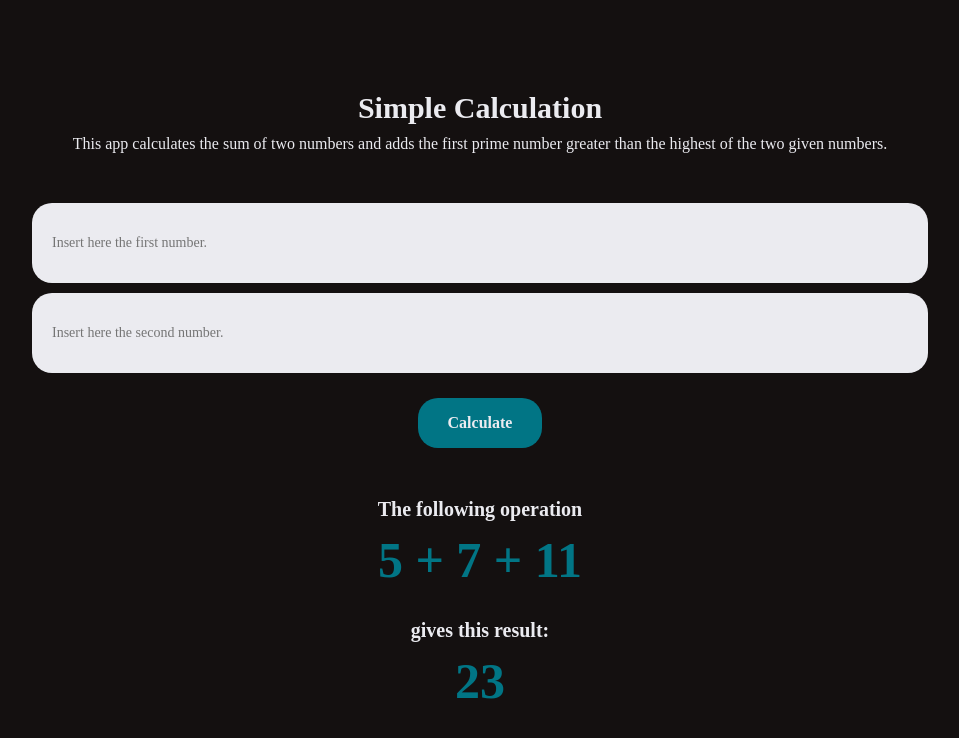
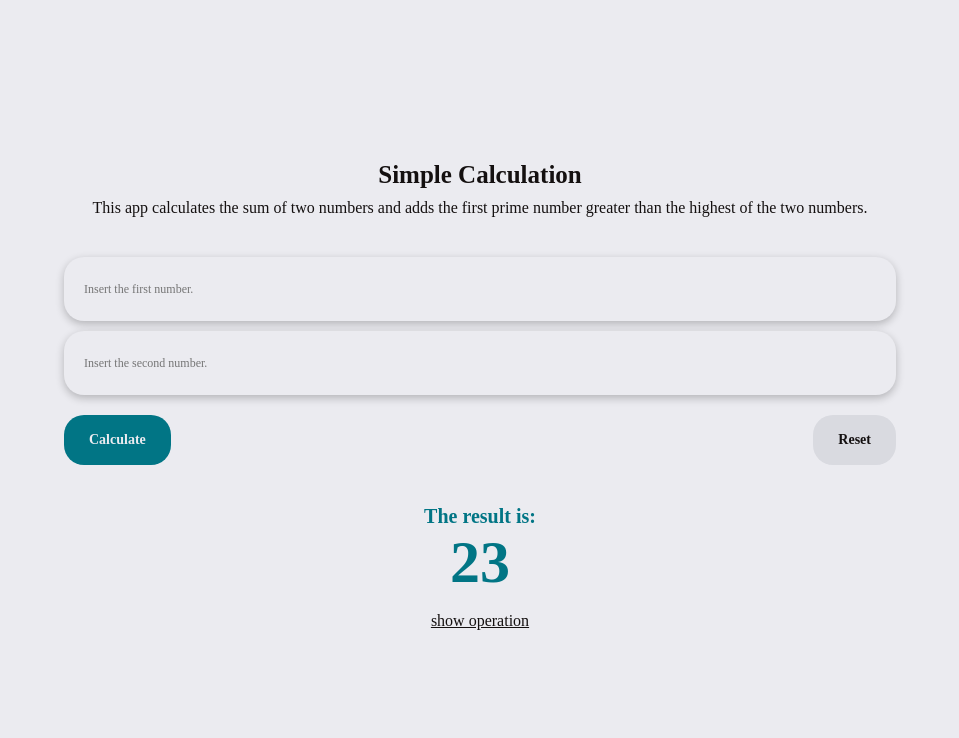
Before and after one commit to elenaguaita/simple-calculation-app, a website: page public/index.html in a window 1280 px wide. Shown: the whole page, without its empty margins (160-1119 px from the left). Drawn offline with Linux system fonts and the light colour scheme.

Commit message:
Update HTML/CSS with reset button and show operation option

```diff
--- a/public/index.html
+++ b/public/index.html
@@ -9,24 +9,32 @@
 <body class="flc">
     <div class="header flc">
         <h1 class="app-title">Simple Calculation</h1>
-        <p class="app-scope">This app calculates the sum of two numbers and adds the first prime number greater than the highest of the two given numbers.</p>
+        <p class="app-scope">This app calculates the sum of two numbers and adds the first prime number greater than the highest of the two numbers.</p>
     </div>
     <div class="calculation flc">
         <div class="input-box flc">
-            <input type="number" placeholder="Insert here the first number.">
-            <input type="number" placeholder="Insert here the second number.">
+            <input type="number" placeholder="Insert the first number.">
+            <input type="number" placeholder="Insert the second number.">
         </div>
-        <button id="calculate-btn" class="btn">Calculate</button>
+        <div class="btn-box flr">
+            <button id="calculate-btn" class="btn">Calculate</button>
+            <button id="reset-btn" class="btn">Reset</button>
+        </div>
+
     </div>
     <div class="result flc"> <!-- content added with js -->
-        <h3>The following operation</h3>
-        <p class="result-operation">5 + 7 + 11
-            <!-- insert here the operation -->
-        </p>
-        <h3>gives this result:</h3>
-        <p class="result-number">23
+        <div class="result-box flc">
+            <p>The result is:</p>
+            <h1 id="result">23
             <!-- insert here the result -->
-        </p>
+            </h1>
+        </div>
+        <div class="operation-box flc">
+            <p class="operation-btn">show operation</p>
+            <p class="operation">5 + 7 + 11
+                <!-- insert here the operation -->
+            </p>
+        </div>
     </div>
 </body>
 </html>
--- a/public/style.scss
+++ b/public/style.scss
@@ -1,6 +1,6 @@
 $main_color: #017585;
-$bg_color: #141010;
-$text_color: #ebebf0;
+$text_color: #141010;
+$bg_color: #ebebf0;
 
 // flexbox setup
 @mixin flexbox($dir) {
@@ -29,70 +29,94 @@ $text_color: #ebebf0;
 body {
     width: 100vw;
     height: 100vh;
-    padding: 10vh 10vw;
+    padding: 25px 10vw;
 
     background-color: $bg_color;
     color: $text_color;
     font-family: "Pangram";
 
     .header {
-        margin-bottom: 50px;
+        margin-bottom: 5vh;
+        padding-top: 5vh;
 
         .app-title {
             margin-bottom: 10px;
-            font-size: 30px;
+            font-size: 25px;
         }
         .app-scope {
             width: 70vw;
             text-align: center;
-            font-weight: 300;
         }
     }
     .calculation {
-        margin-bottom: 50px;
+        margin-bottom: 5vh;
 
         .input-box > input {
-            height: 10vh;
-            width: 70vw;
+            height: 8vh;
+            width: 65vw;
             padding: 20px;
+            margin-bottom: 10px;
 
-            background-color: $text_color;
-            color: $bg_color;
-            font-size: 14px;
+            background-color: $bg_color;
+            color: $text_color;
+            font-size: 12px;
             font-family: "Pangram";
             border: none;
             border-radius: 20px;
+            box-shadow: rgba(0, 0, 0, 0.24) 0px 3px 8px;
+        }
+        .btn-box {
+            width: 65vw;
+            justify-content: space-between;
 
-            &:first-child{
-                margin-bottom: 10px;
-            }
-        }
             .btn {
-            margin-top: 25px;
                 height: 50px;
-            max-width: 50vw;
-            padding: 0px 30px;
+                padding: 0px 25px;
+                margin-top: 10px;
                 border: none;
                 border-radius: 20px;
                 background-color: $main_color;
-            color: $text_color;
-            font-size: 16px;
+                color: $bg_color;
+                font-size: 14px;
                 font-weight: 600;
                 font-family: "Pangram";
+
+                &:last-child {
+                    margin-left: 10px;
+                    background-color: #D9DAE0;
+                    color: $text_color;
+                }
+            }
         }
     }
     .result {
-        h3 {
+
+        .result-box {
+            margin-bottom: 15px;
+            p {
+                font-size: 20px;
+                font-weight: 600;
+                color: $main_color;
+            }
+            h1 {
+                font-size: 60px;
+                color: $main_color;
+            }
+        }
+        .operation-box {
+            margin-bottom: 2vh;
+
+            .operation-btn {
                 margin-bottom: 10px;
+                text-decoration: underline;
+            }
+
+            .operation {
                 font-size: 20px;
-        }
-        p {
-            font-size: 50px;
-            color: $main_color;
                 font-weight: 600;
-        }
-        .result-operation {
-            margin-bottom: 30px;
+                color: $text_color;
+                opacity: 0;
             }
         }
     }
+}
```
Also changed, not shown: public/style.css, 1 other file. Lines whose indentation alone changed are shown as unchanged.
